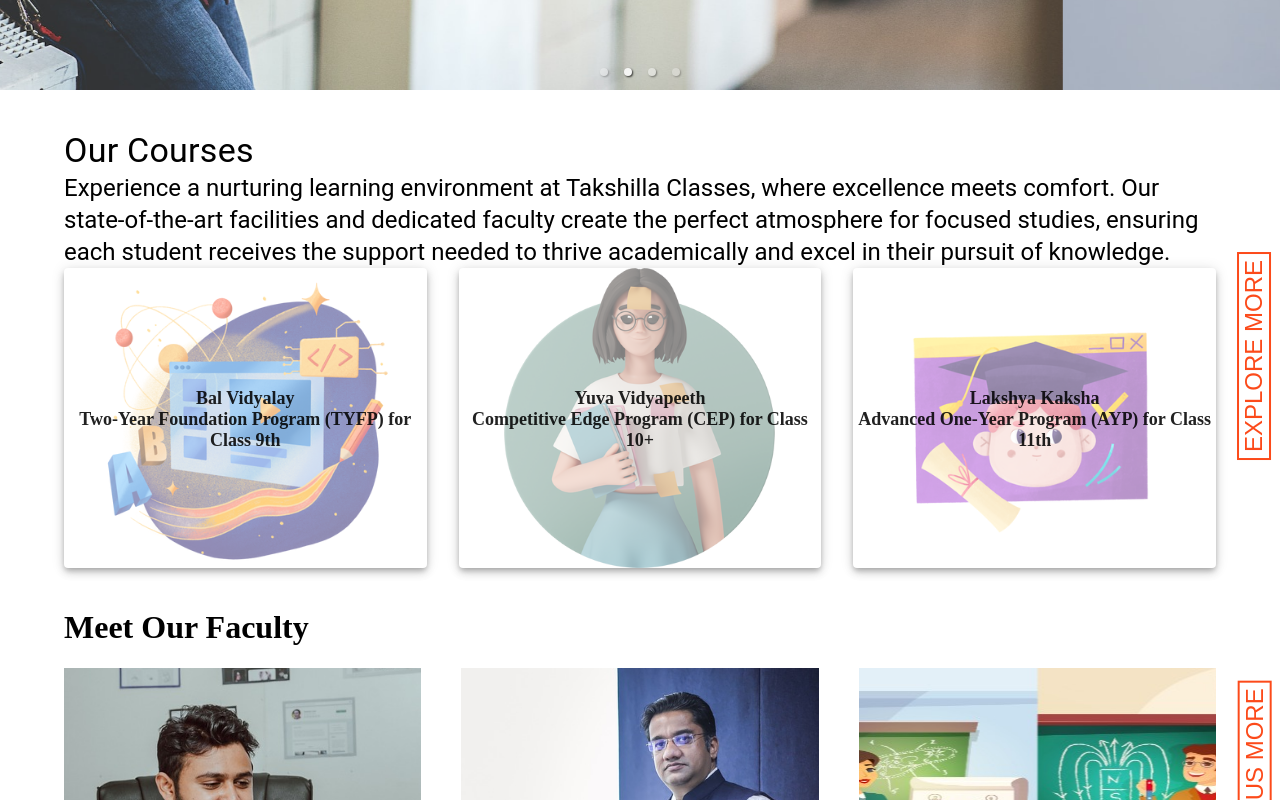
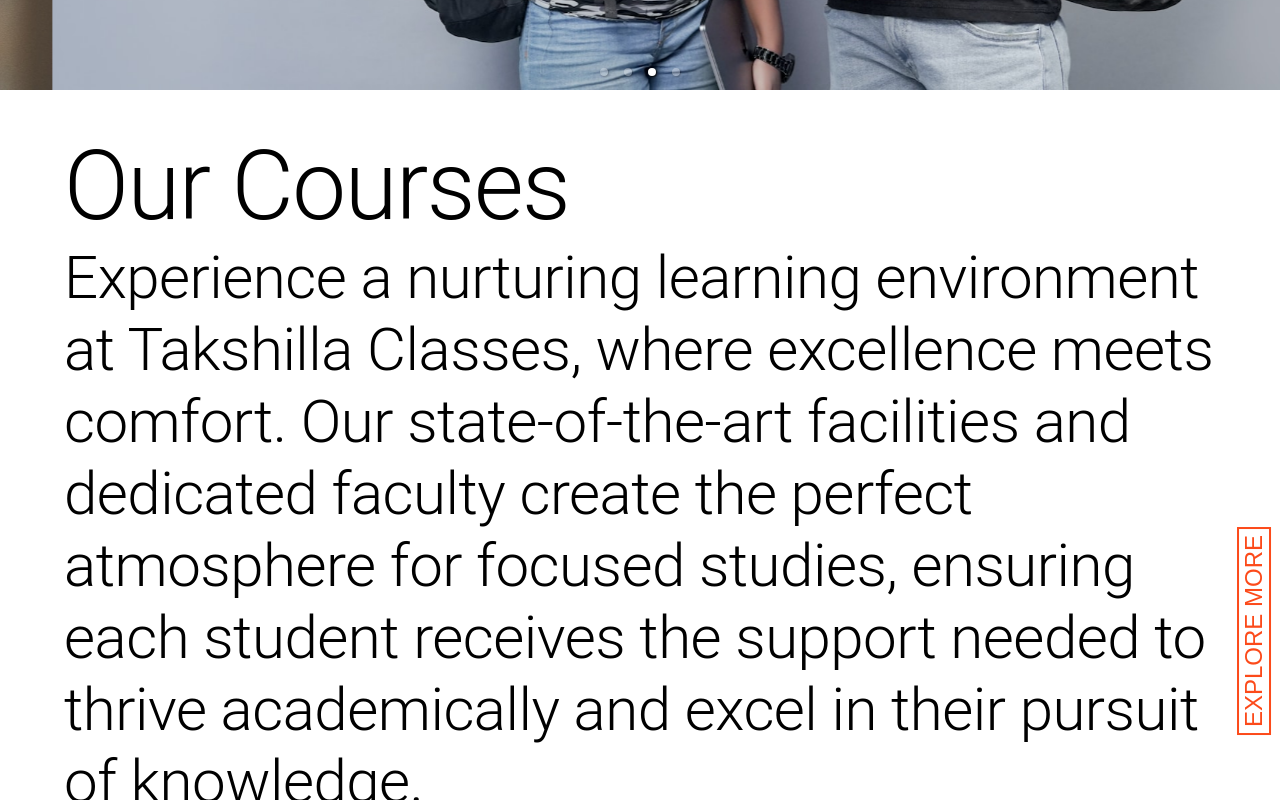
Before and after one commit to Sandeep-raj/takshilla, a React (Vite) app: page / in a window 1280 px wide. Shown: the part 800-1600 px from the top of the page. Built offline with nearby package versions, Linux system fonts and the light colour scheme.

Commit message:
carousel touch changes

```diff
--- a/src/component/Home/Home.jsx
+++ b/src/component/Home/Home.jsx
@@ -81,8 +81,8 @@
       {/* Programs */}
       <div style={{ width: "100%", position: "relative", paddingTop: "20px" }}>
         <div style={{ width: "90%", margin: "auto" }}>
-          <Typography variant="h4">Our Courses</Typography>
-          <Typography variant="h5">
+          <Typography variant="h1">Our Courses</Typography>
+          <Typography variant="h2">
             Experience a nurturing learning environment at Takshilla Classes,
             where excellence meets comfort. Our state-of-the-art facilities and
             dedicated faculty create the perfect atmosphere for focused studies,
```
Also changed, not shown: 2 other files (tests, documents, lock files or other folders).
